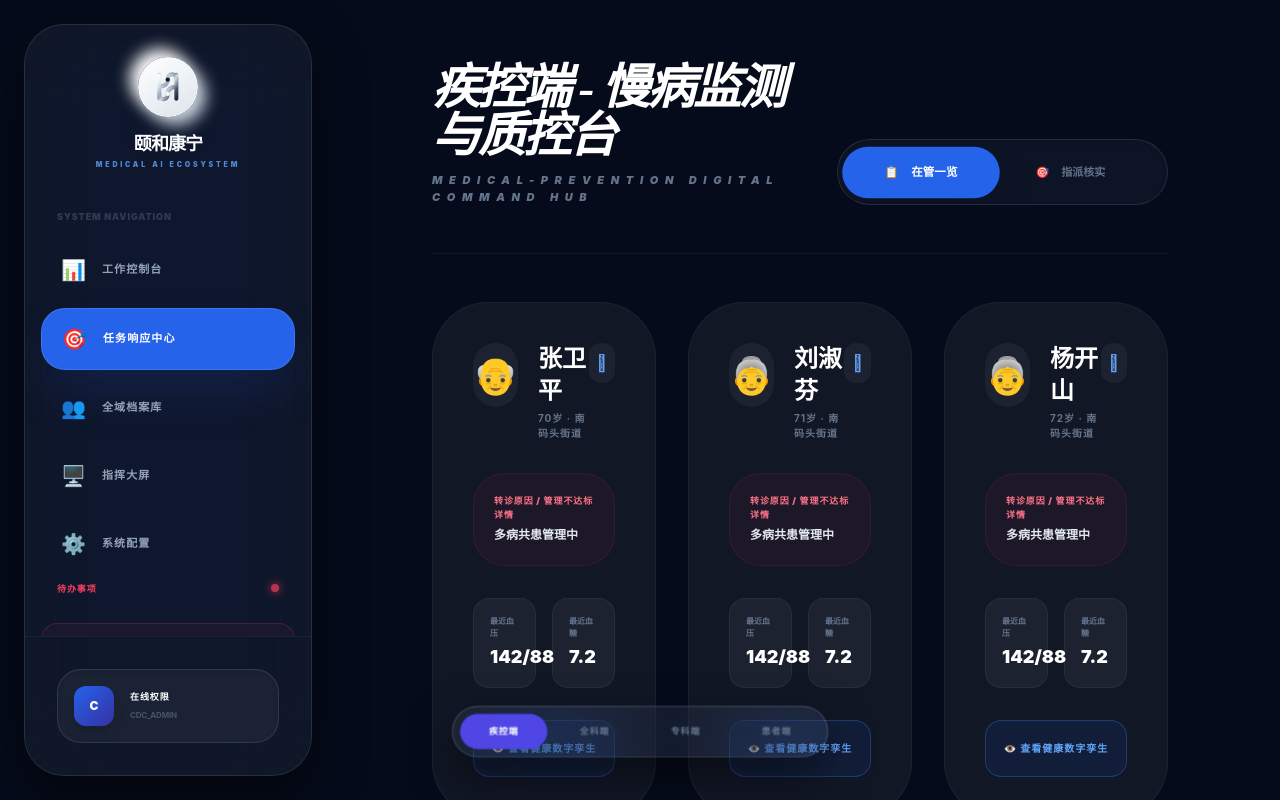
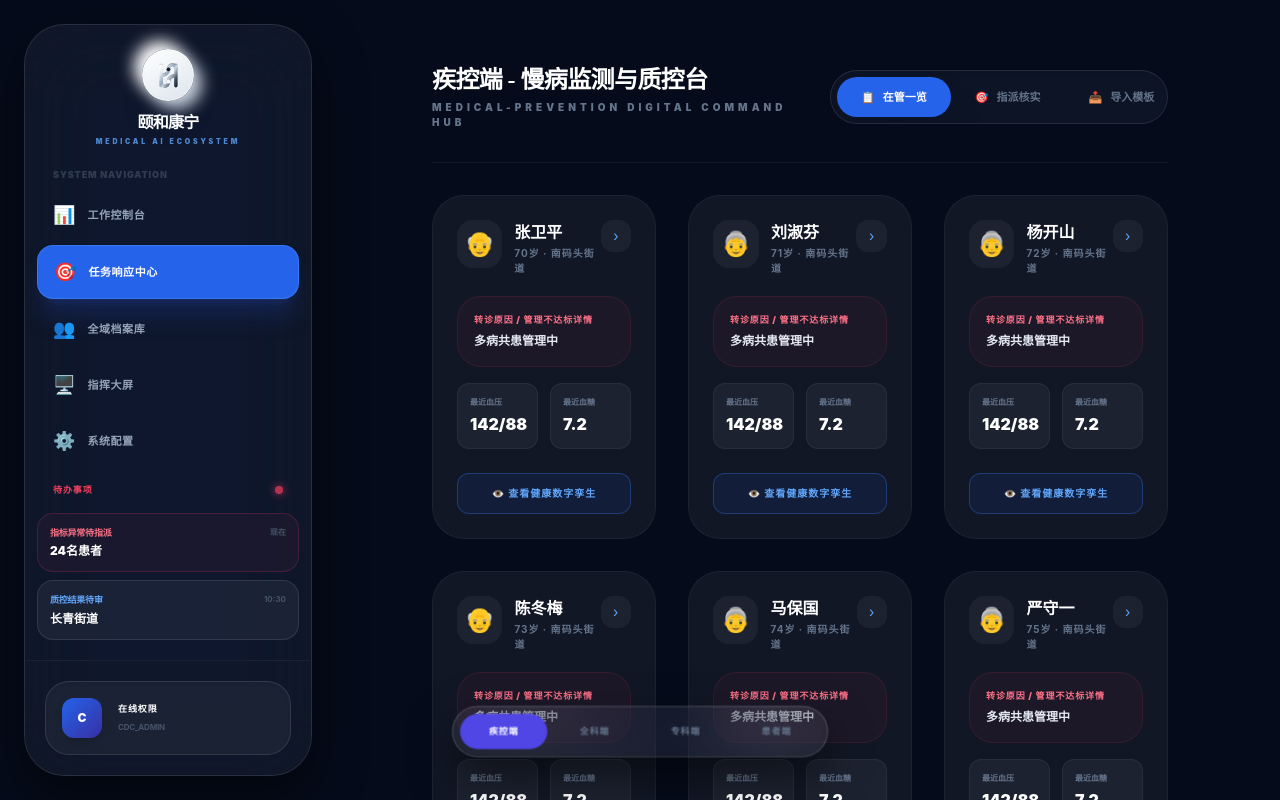
Before and after one commit to yxshmtu-ctrl/Yihekangning, a React (Vite) app: page / in a window 1280 px wide. Built offline with nearby package versions, Linux system fonts and the light colour scheme.

Commit message:
Add files via upload

```diff
--- a/components/Navigation.tsx
+++ b/components/Navigation.tsx
@@ -40,34 +40,34 @@ const Navigation: React.FC<NavigationProps> = ({ currentRole, activeTab, setActi
 
   return (
     <nav className="w-72 glass-card h-[calc(100vh-3rem)] fixed left-6 top-6 rounded-[2.5rem] flex flex-col z-40 tech-shadow overflow-hidden border-white/10">
-      <div className="p-8 pb-4 flex flex-col items-center shrink-0">
-        <Logo size={60} />
-        <div className="mt-4 text-center">
-          <h1 className="text-lg font-black text-white tracking-tighter font-yihe leading-tight">颐和康宁</h1>
+      <div className="p-6 pb-3 flex flex-col items-center shrink-0">
+        <Logo size={52} />
+        <div className="mt-3 text-center">
+          <h1 className="text-base font-black text-white tracking-tighter font-yihe leading-tight">颐和康宁</h1>
           <p className="text-[7px] text-blue-400 font-black tracking-[0.4em] uppercase opacity-80 mt-1">Medical AI Ecosystem</p>
         </div>
       </div>
 
-      <div className="flex-1 px-4 space-y-2 overflow-y-auto py-6 custom-scrollbar">
-        <p className="text-[9px] font-black text-slate-500 uppercase tracking-widest mb-4 px-4 opacity-40">System Navigation</p>
+      <div className="flex-1 px-3 overflow-y-auto py-2 custom-scrollbar">
+        <p className="text-[9px] font-black text-slate-500 uppercase tracking-widest mb-2 px-4 opacity-40">System Navigation</p>
         {menuItems.map((item) => (
           <button
             key={item.id}
             onClick={() => setActiveTab(item.id)}
-            className={`w-full flex items-center gap-4 px-5 py-4 rounded-[1.5rem] transition-all duration-300 group ${
+            className={`w-full flex items-center gap-3 px-4 py-3 rounded-2xl transition-all duration-300 group mb-1 ${
               activeTab === item.id
-                ? 'bg-blue-600 text-white shadow-2xl shadow-blue-900/40 border border-blue-400/30'
+                ? 'bg-blue-600 text-white shadow-xl shadow-blue-900/40 border border-blue-400/30'
                 : 'text-slate-400 hover:bg-white/5 hover:text-white'
             }`}
           >
-            <span className="text-xl group-hover:scale-110 transition-transform">{item.icon}</span>
-            <span className="text-[11px] font-black tracking-widest uppercase">{item.label}</span>
+            <span className="text-lg group-hover:scale-110 transition-transform">{item.icon}</span>
+            <span className="text-[11px] font-black tracking-wider uppercase">{item.label}</span>
           </button>
         ))}
 
         {currentRole !== UserRole.PATIENT && tasks.length > 0 && (
-          <div className="mt-10 space-y-3">
-            <div className="flex items-center justify-between px-4 mb-4">
+          <div className="mt-4 space-y-2">
+            <div className="flex items-center justify-between px-4 mb-2">
               <p className="text-[9px] font-black text-rose-500 uppercase tracking-widest">待办事项</p>
               <span className="w-2 h-2 rounded-full bg-rose-500 animate-pulse shadow-[0_0_8px_#f43f5e]"></span>
             </div>
@@ -78,11 +78,11 @@ const Navigation: React.FC<NavigationProps> = ({ currentRole, activeTab, setActi
                   setActiveTab('tasks');
                   onNavigateToTask(task.target);
                 }}
-                className={`w-full text-left p-4 rounded-2xl border transition-all ${
+                className={`w-full text-left p-3 rounded-2xl border transition-all ${
                   task.urgent ? 'bg-rose-500/5 border-rose-500/20 hover:bg-rose-500/10' : 'bg-white/5 border-white/10 hover:bg-white/10'
                 } group active:scale-95`}
               >
-                <div className="flex justify-between items-start mb-2">
+                <div className="flex justify-between items-start mb-1">
                   <p className={`text-[9px] font-black uppercase tracking-tight ${task.urgent ? 'text-rose-400' : 'text-blue-400'}`}>{task.t}</p>
                   <span className="text-[8px] text-slate-600 font-bold">{task.time}</span>
                 </div>
@@ -93,7 +93,7 @@ const Navigation: React.FC<NavigationProps> = ({ currentRole, activeTab, setActi
         )}
       </div>
 
-      <div className="p-8 shrink-0 border-t border-white/5 bg-slate-900/40">
+      <div className="p-5 shrink-0 border-t border-white/5 bg-slate-900/40">
         <div className="bg-white/5 p-4 rounded-[1.5rem] border border-white/10 flex items-center gap-4 shadow-inner group hover:bg-white/10 transition-all cursor-pointer">
           <div className="w-10 h-10 rounded-xl bg-gradient-to-br from-blue-600 to-indigo-800 flex items-center justify-center text-white font-black text-xs shadow-lg group-hover:scale-105 transition-transform">
             {currentRole.charAt(0)}
--- a/components/TaskCenter.tsx
+++ b/components/TaskCenter.tsx
@@ -335,104 +335,99 @@ const TaskCenter: React.FC<TaskCenterProps> = ({ role, onSelectPatient, initialT
   };
 
   const renderPatientCard = (p: Patient) => (
-    <div key={p.id} className="glass-card p-10 rounded-[3.5rem] border border-white/5 hover:border-blue-500/20 transition-all group flex flex-col justify-between h-full">
+    <div key={p.id} className="glass-card p-6 rounded-[2rem] border border-white/5 hover:border-blue-500/20 transition-all group flex flex-col justify-between">
       <div>
-        <div className="flex justify-between items-start mb-8">
-          <div className="flex gap-5">
-            <div className="w-16 h-16 bg-white/5 rounded-3xl flex items-center justify-center text-4xl group-hover:scale-110 transition-transform">
+        <div className="flex justify-between items-start mb-5">
+          <div className="flex gap-3">
+            <div className="w-12 h-12 bg-white/5 rounded-2xl flex items-center justify-center text-2xl group-hover:scale-110 transition-transform">
               {p.gender === '男' ? '👴' : '👵'}
             </div>
             <div>
-              <h3 className="text-2xl font-black text-white cursor-pointer hover:text-blue-400" onClick={() => onSelectPatient(p)}>{p.name}</h3>
-              <p className="text-[10px] text-slate-500 font-bold uppercase tracking-widest mt-1">{p.age}岁 · {p.district}</p>
+              <h3 className="text-base font-black text-white cursor-pointer hover:text-blue-400" onClick={() => onSelectPatient(p)}>{p.name}</h3>
+              <p className="text-[10px] text-slate-500 font-bold uppercase tracking-widest mt-0.5">{p.age}岁 · {p.district}</p>
             </div>
           </div>
-          <button onClick={() => onSelectPatient(p)} className="w-10 h-10 rounded-xl bg-white/5 flex items-center justify-center text-blue-400">􀄪</button>
+          <button onClick={() => onSelectPatient(p)} className="w-8 h-8 rounded-xl bg-white/5 flex items-center justify-center text-blue-400 text-sm">›</button>
         </div>
 
-        <div className="bg-rose-500/5 p-5 rounded-[2rem] border border-rose-500/10 mb-8 min-h-[80px] flex flex-col justify-center">
+        <div className="bg-rose-500/5 p-4 rounded-[1.5rem] border border-rose-500/10 mb-4 min-h-[60px] flex flex-col justify-center">
           <p className="text-[9px] font-black text-rose-400 uppercase tracking-widest mb-1">转诊原因 / 管理不达标详情</p>
           <p className="text-xs font-bold text-slate-200 leading-relaxed">{p.nonComplianceType}</p>
         </div>
 
-        <div className="grid grid-cols-2 gap-4 mb-8">
-           <div className="p-4 bg-white/5 rounded-2xl border border-white/5">
+        <div className="grid grid-cols-2 gap-3 mb-4">
+           <div className="p-3 bg-white/5 rounded-xl border border-white/5">
               <p className="text-[8px] text-slate-500 uppercase font-black mb-1">最近血压</p>
-              <p className="text-lg font-black text-white">{p.metrics[0].bp_sys}/{p.metrics[0].bp_dia}</p>
+              <p className="text-base font-black text-white">{p.metrics[0].bp_sys}/{p.metrics[0].bp_dia}</p>
            </div>
-           <div className="p-4 bg-white/5 rounded-2xl border border-white/5">
+           <div className="p-3 bg-white/5 rounded-xl border border-white/5">
               <p className="text-[8px] text-slate-500 uppercase font-black mb-1">最近血糖</p>
-              <p className="text-lg font-black text-white">{p.metrics[0].glucose}</p>
+              <p className="text-base font-black text-white">{p.metrics[0].glucose}</p>
            </div>
         </div>
       </div>
 
       <div className="space-y-4">
-        {/* 全科端逻辑 (不作修改) */}
         {activeSubTab === 'gp_verify' && (
-          <div className="flex gap-3">
-            <button className="flex-1 py-5 bg-blue-600 text-white rounded-[1.5rem] text-[11px] font-black uppercase tracking-widest shadow-2xl active:scale-95 transition-all">核实并转入管理</button>
-            <button className="flex-1 py-5 bg-white/5 border border-white/10 text-slate-400 rounded-[1.5rem] text-[11px] font-black uppercase tracking-widest active:scale-95 transition-all">非管辖退回</button>
+          <div className="flex gap-2 mt-2">
+            <button className="flex-1 py-3 bg-blue-600 text-white rounded-2xl text-[10px] font-black uppercase tracking-widest shadow-xl active:scale-95 transition-all">核实并转入管理</button>
+            <button className="flex-1 py-3 bg-white/5 border border-white/10 text-slate-400 rounded-2xl text-[10px] font-black uppercase tracking-widest active:scale-95 transition-all">非管辖退回</button>
           </div>
         )}
         {activeSubTab === 'gp_followup' && (
-          <div className="grid grid-cols-2 gap-3">
-             <button className="py-4 bg-emerald-600/20 border border-emerald-500/30 text-emerald-400 rounded-2xl text-[10px] font-black uppercase tracking-widest hover:bg-emerald-600 hover:text-white transition-all">健康干预</button>
-             <button className="py-4 bg-indigo-600/20 border border-indigo-500/30 text-indigo-400 rounded-2xl text-[10px] font-black uppercase tracking-widest hover:bg-indigo-600 hover:text-white transition-all">疫苗屏障</button>
-             <button className="col-span-2 py-4 bg-orange-600 text-white rounded-2xl text-[10px] font-black uppercase tracking-widest shadow-xl active:scale-95 transition-all">发起医疗救助/转诊</button>
+          <div className="grid grid-cols-2 gap-2 mt-2">
+             <button className="py-3 bg-emerald-600/20 border border-emerald-500/30 text-emerald-400 rounded-xl text-[10px] font-black uppercase tracking-widest hover:bg-emerald-600 hover:text-white transition-all">健康干预</button>
+             <button className="py-3 bg-indigo-600/20 border border-indigo-500/30 text-indigo-400 rounded-xl text-[10px] font-black uppercase tracking-widest hover:bg-indigo-600 hover:text-white transition-all">疫苗屏障</button>
+             <button className="col-span-2 py-3 bg-orange-600 text-white rounded-xl text-[10px] font-black uppercase tracking-widest shadow-xl active:scale-95 transition-all">发起医疗救助/转诊</button>
           </div>
         )}
         {activeSubTab === 'gp_referral' && (
-          <div className="space-y-5">
-             <div className="glass-card p-5 bg-indigo-500/10 border border-indigo-500/20 rounded-[2rem]">
-                <p className="text-[9px] text-indigo-400 font-black uppercase tracking-widest mb-2">DeepSeek AI 转诊辅助建议</p>
-                <p className="text-[11px] text-indigo-100/80 leading-relaxed italic">"根据患者病情波动，建议上划至三级医院心内科进行深度评估。"</p>
+          <div className="space-y-3 mt-2">
+             <div className="glass-card p-4 bg-indigo-500/10 border border-indigo-500/20 rounded-2xl">
+                <p className="text-[9px] text-indigo-400 font-black uppercase tracking-widest mb-1">AI 转诊辅助建议</p>
+                <p className="text-[10px] text-indigo-100/80 leading-relaxed italic">"根据患者病情波动，建议上划至三级医院心内科进行深度评估。"</p>
              </div>
-             <div className="space-y-3">
-                <select className="w-full bg-slate-900 border border-white/10 rounded-2xl px-5 py-4 text-[10px] font-black text-slate-300 outline-none"><option>-- 择转诊医疗机构 --</option><option>上海市东方医院</option></select>
-                <select className="w-full bg-slate-900 border border-white/10 rounded-2xl px-5 py-4 text-[10px] font-black text-slate-300 outline-none"><option>-- 选择意向专科医生 --</option><option>王主任 (首席专家)</option></select>
+             <div className="space-y-2">
+                <select className="w-full bg-slate-900 border border-white/10 rounded-xl px-4 py-3 text-[10px] font-black text-slate-300 outline-none"><option>-- 择转诊医疗机构 --</option><option>上海市东方医院</option></select>
+                <select className="w-full bg-slate-900 border border-white/10 rounded-xl px-4 py-3 text-[10px] font-black text-slate-300 outline-none"><option>-- 选择意向专科医生 --</option><option>王主任 (首席专家)</option></select>
              </div>
-             <button className="w-full py-5 bg-blue-600 text-white rounded-[1.5rem] text-[11px] font-black uppercase tracking-widest shadow-2xl active:scale-95">提交转诊申请单</button>
+             <button className="w-full py-3 bg-blue-600 text-white rounded-2xl text-[10px] font-black uppercase tracking-widest shadow-xl active:scale-95">提交转诊申请单</button>
           </div>
         )}
-
-        {/* 专科端逻辑 (新增修改内容) */}
         {activeSubTab === 'spec_referral_reception' && (
-          <div className="flex flex-col gap-3">
-            <button className="w-full py-5 bg-emerald-600 text-white rounded-[1.5rem] text-[11px] font-black uppercase tracking-widest shadow-2xl active:scale-95 transition-all">确认接收转诊</button>
+          <div className="flex flex-col gap-2 mt-2">
+            <button className="w-full py-3 bg-emerald-600 text-white rounded-2xl text-[10px] font-black uppercase tracking-widest shadow-xl active:scale-95 transition-all">确认接收转诊</button>
             <div className="flex gap-2">
-               <button className="flex-1 py-4 bg-white/5 border border-white/10 text-slate-400 rounded-2xl text-[10px] font-black uppercase tracking-widest active:scale-95">拒绝</button>
-               <button className="flex-1 py-4 bg-orange-600/20 border border-orange-500/30 text-orange-400 rounded-2xl text-[10px] font-black uppercase tracking-widest active:scale-95">建议再上转</button>
+               <button className="flex-1 py-2.5 bg-white/5 border border-white/10 text-slate-400 rounded-xl text-[10px] font-black uppercase tracking-widest active:scale-95">拒绝</button>
+               <button className="flex-1 py-2.5 bg-orange-600/20 border border-orange-500/30 text-orange-400 rounded-xl text-[10px] font-black uppercase tracking-widest active:scale-95">建议再上转</button>
             </div>
           </div>
         )}
         {activeSubTab === 'spec_appointment_center' && (
-           <button onClick={() => handleNotifyPatient(p)} className="w-full py-5 bg-blue-600 text-white rounded-[1.5rem] text-[11px] font-black uppercase tracking-widest shadow-2xl active:scale-95 transition-all flex items-center justify-center gap-3">
-              􀥄 通知患者就诊信息
+           <button onClick={() => handleNotifyPatient(p)} className="w-full py-3 bg-blue-600 text-white rounded-2xl text-[10px] font-black uppercase tracking-widest shadow-xl active:scale-95 transition-all mt-2">
+              通知患者就诊信息
            </button>
         )}
-
-        {/* 疾控端逻辑 (不作修改) */}
         {activeSubTab === 'cdc_overview' && (
-           <button onClick={() => onSelectPatient(p)} className="w-full py-5 bg-blue-600/10 border border-blue-500/30 text-blue-400 rounded-2xl text-[10px] font-black uppercase tracking-widest">👁️ 查看健康数字孪生</button>
+           <button onClick={() => onSelectPatient(p)} className="w-full py-3 bg-blue-600/10 border border-blue-500/30 text-blue-400 rounded-xl text-[10px] font-black uppercase tracking-widest mt-2">👁️ 查看健康数字孪生</button>
         )}
         {activeSubTab === 'cdc_dispatch' && (
-           <button className="w-full py-5 bg-indigo-600 text-white rounded-2xl text-[10px] font-black uppercase tracking-widest shadow-lg">🎯 确认派发街道中心</button>
+           <button className="w-full py-3 bg-indigo-600 text-white rounded-xl text-[10px] font-black uppercase tracking-widest shadow-lg mt-2">🎯 确认派发街道中心</button>
         )}
       </div>
     </div>
   );
 
   return (
-    <div className="space-y-12 animate-in fade-in duration-700 max-w-full mx-auto px-4 lg:px-12 pb-48 relative min-h-screen">
-      <div className="flex flex-col lg:flex-row justify-between items-start lg:items-end gap-8 border-b border-white/5 pb-12">
+    <div className="space-y-8 animate-in fade-in duration-700 max-w-full mx-auto px-4 lg:px-12 pb-36 relative min-h-screen">
+      <div className="flex flex-col lg:flex-row justify-between items-start lg:items-center gap-6 border-b border-white/5 pb-8">
         <div>
-           <h2 className="text-5xl font-black text-white tracking-tighter font-yihe italic">{config?.title}</h2>
-           <p className="text-[11px] text-slate-500 font-black uppercase tracking-[0.6em] mt-3 italic">Medical-Prevention Digital Command Hub</p>
+           <h2 className="text-2xl font-black text-white tracking-tight font-yihe">{config?.title}</h2>
+           <p className="text-[10px] text-slate-500 font-black uppercase tracking-[0.4em] mt-1">Medical-Prevention Digital Command Hub</p>
         </div>
-        <div className="flex bg-slate-900/80 p-2 rounded-[2.5rem] border border-white/10 shadow-inner overflow-x-auto no-scrollbar">
+        <div className="flex bg-slate-900/80 p-1.5 rounded-[2rem] border border-white/10 shadow-inner overflow-x-auto no-scrollbar">
           {config?.tabs.map(tab => (
-            <button key={tab.id} onClick={() => setActiveSubTab(tab.id)} className={`whitespace-nowrap px-10 py-4 rounded-[2rem] text-[11px] font-black transition-all flex items-center gap-3 ${activeSubTab === tab.id ? 'bg-blue-600 text-white shadow-2xl scale-105' : 'text-slate-500 hover:text-slate-300'}`}>
+            <button key={tab.id} onClick={() => setActiveSubTab(tab.id)} className={`whitespace-nowrap px-6 py-3 rounded-[1.5rem] text-[11px] font-black transition-all flex items-center gap-2 ${activeSubTab === tab.id ? 'bg-blue-600 text-white shadow-2xl' : 'text-slate-500 hover:text-slate-300'}`}>
               <span>{tab.icon}</span>{tab.label}
             </button>
           ))}
```
Also changed, not shown: components/App.tsx (+5 -5 lines).
